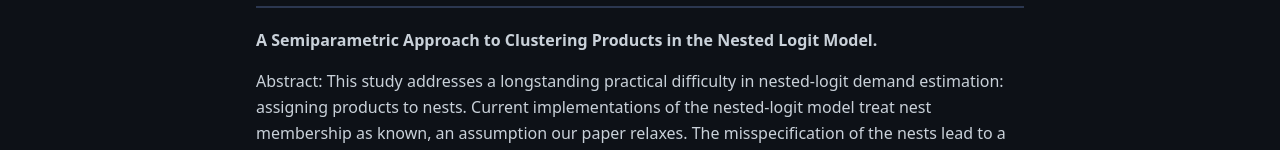
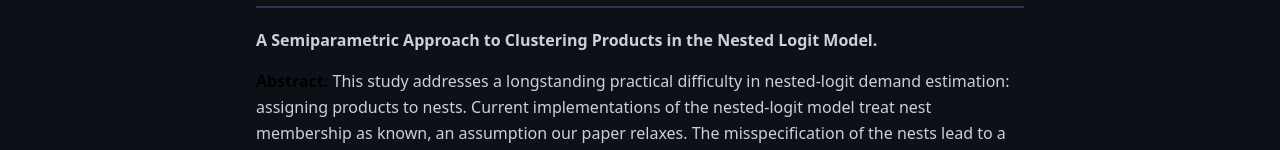
Before and after one commit to JavierFuertesPina/javierfuertespina.github.io, a plain HTML site: page index.html in a window 1280 px wide. Shown: the part 490-640 px from the top of the page. Drawn offline with Linux system fonts and the dark colour scheme.

Commit message:
Add abstract-label class with styling

```diff
--- a/style.css
+++ b/style.css
@@ -136,6 +136,11 @@ footer a:hover {
     color: #ffffff;
   }
 
+   .abstract-label {
+  color: black;
+  font-weight: 600;
+}
+
   a {
     color: #58a6ff;         /* accessible blue for dark mode */
   }
```
